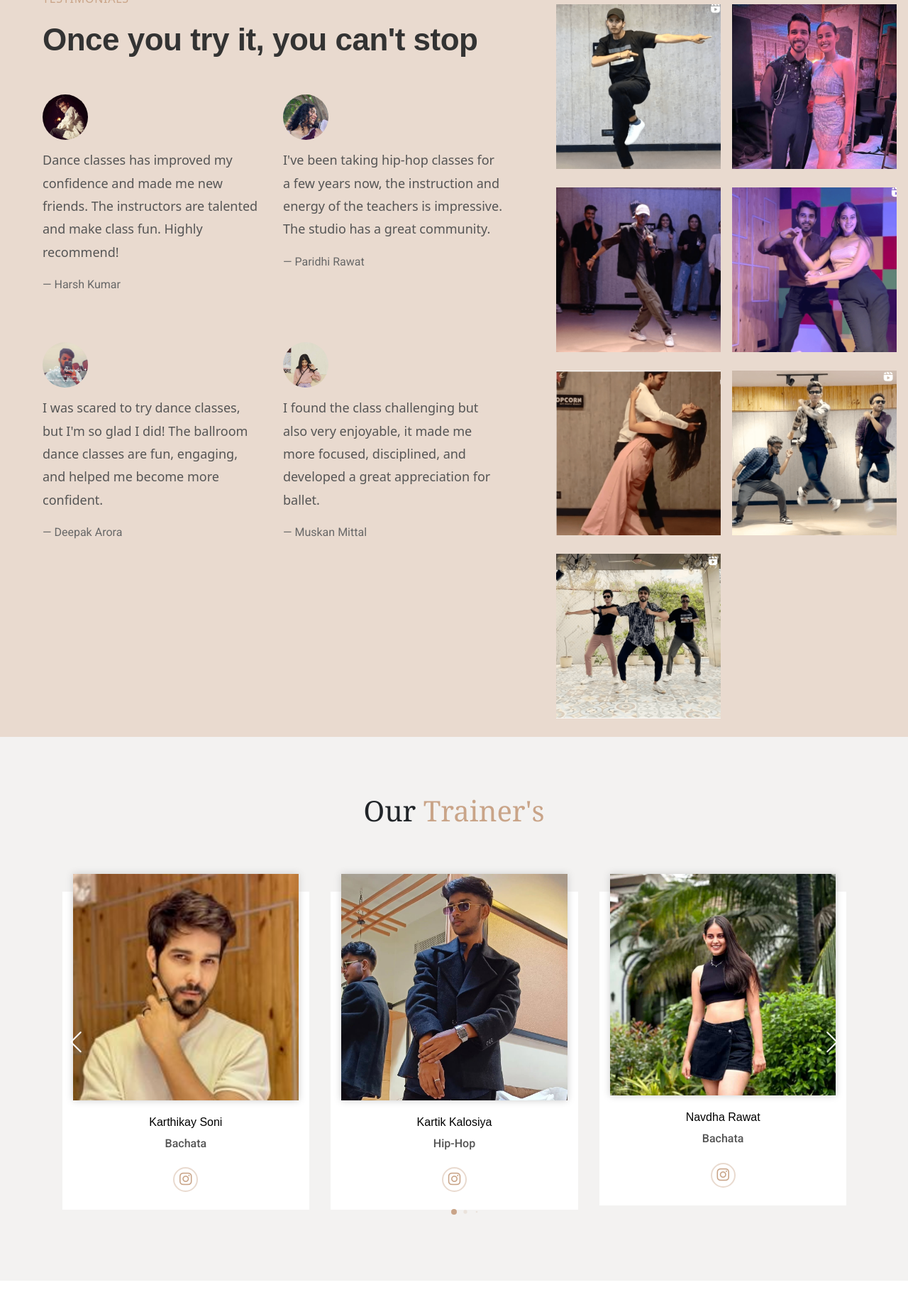
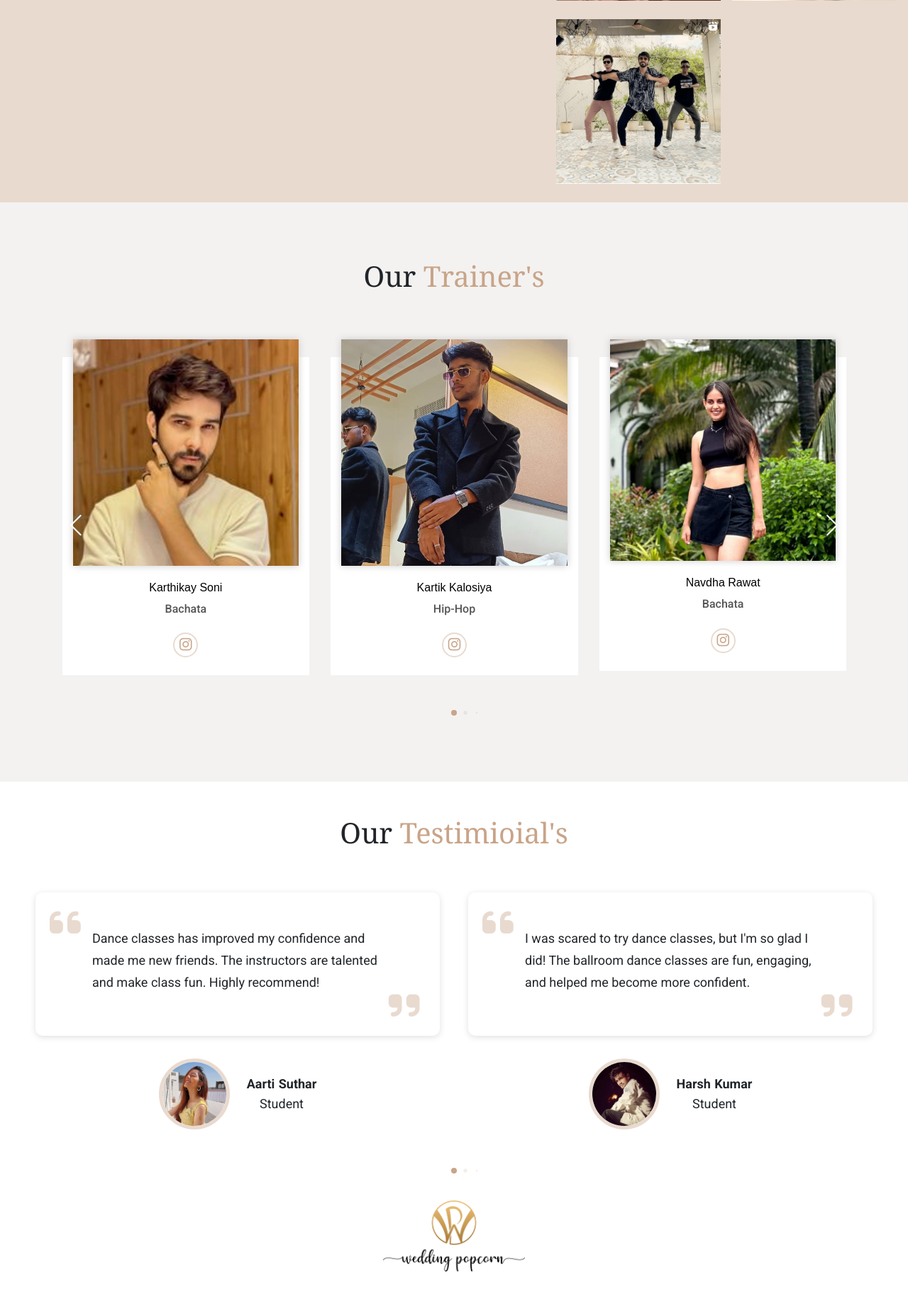
Before and after one commit to Harsh7880/Studio-Popcorn, a PHP site: page / in a window 1280 px wide. Shown: the part 3446-5280 px from the top of the page at 71% size. Run offline with PHP 8.4, Linux system fonts and the light colour scheme.

Commit message:
testimonial section Added

```diff
--- a/css/general.css
+++ b/css/general.css
@@ -118,6 +118,9 @@ SPACING SYSTEM (px)
   margin-bottom: 4.8rem !important;
 }
 
+.margin-top-md {
+  margin-top: 4.8rem !important;
+}
 strong {
   font-weight: 500;
 }
--- a/css/responsive.css
+++ b/css/responsive.css
@@ -209,7 +209,31 @@
     .people-section .people-item {
       padding: 3.5rem 2rem;
   }
+  .testimonials-section iframe {
+    border-radius: 10px;
+    width: 36rem;
+    height: 24rem;
+    margin-left: 2rem;
+}
+.swiper-client-msg p::before {
+  left: 2rem;
+  font-size: 3rem;
+}
 
+.swiper-client-msg p::after {
+  right: 5%;
+  font-size: 3rem;
+}
+.swiper-client-msg {
+  padding: 4rem 6rem;
+  box-shadow: rgba(99, 99, 99, 0.2) 0px 2px 8px 0px;
+}
+.section-testimonial .swiper-wrapper{
+  padding: 1rem;
+}
+.section-testimonial .swiper-slide{
+padding: 2rem;
+}
 }
 
 /**********************************/
--- a/css/style.css
+++ b/css/style.css
@@ -510,7 +510,7 @@ border: 1px solid #c9a488 !important;
 }
 
 /**********************************/
-/* TESTIMONIALS SECTION */
+/* SOCIAL EVENTS AND SECTION */
 /**********************************/
 
 .testimonials-section {
@@ -519,6 +519,12 @@ border: 1px solid #c9a488 !important;
   grid-template-columns: 55fr 45fr;
   justify-content: center;
   align-items: center;
+}
+.testimonials-section iframe {
+  border-radius: 10px;
+  width: 60rem;
+  height: 37rem;
+  margin-left: 3rem;
 }
 
 .testimonials-container {
@@ -647,6 +653,112 @@ border: 1px solid #c9a488 !important;
 .people-section .people-item-inner .social-links a:hover i {
   color: #f3f2f1;
 }
+
+/**********************************/
+/*  Testimonial SECTION */
+/**********************************/
+
+.swiper-slide {
+  text-align: center;
+  font-size: 1.8rem;
+  flex-direction: column;
+  display: -webkit-box;
+  display: -ms-flexbox;
+  display: -webkit-flex;
+  display: flex;
+  -webkit-box-pack: center;
+  -ms-flex-pack: center;
+  -webkit-justify-content: center;
+  justify-content: center;
+  -webkit-box-align: center;
+  -ms-flex-align: center;
+  -webkit-align-items: center;
+  align-items: center;
+  margin-bottom: 5rem;
+}
+
+.swiper-client-msg {
+  padding: 5rem 8rem;
+  background-color: var(--third);
+  border-radius: 10px;
+  text-align: left;
+  box-shadow: rgba(99, 99, 99, 0.2) 0px 2px 8px 0px;
+  position: relative;
+}
+.section-testimonial .swiper-slide{
+ padding: 1rem;
+}
+.swiper-client-msg::before {
+  content: "";
+  position: absolute;
+  bottom: -10rem;
+  left: 50%;
+  transform: translateX(-50%);
+  border: 5rem solid var(--third);
+  border-color: transparent;
+  border-top-color: var(--third);
+}
+
+.swiper-client-msg p::before {
+  content: "\f10d";
+  display: inline-block;
+  position: absolute;
+  top: 0;
+  left: 2rem;
+  font-size: 5rem;
+  font-family: "Font Awesome 6 Free";
+  font-weight: 900;
+  color: #e9dacf;
+}
+
+.swiper-client-msg p::after {
+  content: "\f10e";
+  position: absolute;
+  bottom: 0%;
+  right: 5%;
+  font-size: 5rem;
+  font-family: "Font Awesome 6 Free";
+  font-weight: 900;
+  color: #e9dacf;
+}
+
+.swiper-slide img {
+  display: block;
+  width: 100%;
+  height: 100%;
+  object-fit: cover;
+}
+
+.swiper-client-data {
+  display: flex;
+  align-items: center;
+  justify-items: start;
+  justify-content: center;
+  gap: 2.4rem;
+  margin-top: 3.2rem;
+}
+.swiper-client-data p{
+    color: var(--para);
+    line-height: 1.8rem;
+    font-size: 1.8rem;
+    word-spacing: 0.1rem;
+}
+.swiper-client-data figure{
+  display: inline-block;
+}
+.swiper-client-data img {
+  max-width: 10rem;
+  height: 10rem;
+  border-radius: 50%;
+  border: 0.5rem solid #e9dacf;
+}
+
+.swiper-client-data p:first-child {
+  font-weight: bold;
+  color: var(--heading);
+}
+
+
 
 /**********************************/
 /* WEDDING POPCORN SECTION */
--- a/index.html
+++ b/index.html
@@ -129,168 +129,9 @@
   </section>
   <!-- About Section End's -->
 
-<!-- Events Section Start's -->
-<section class="event-section">
-  <div class="container event py-5">
-      <div class="text-center wow bounceInUp" data-wow-delay="0.1s">
-        <small class="d-inline-block fw-bold text-dark text-uppercase bg-light rounded-pill px-4 py-1 mb-5">Latest
-          Events</small>
-        <h1 class="mb-5">Our Social & Professional Events Gallery</h1>
-      </div>
-      <div class="tab-class text-center">
-        <ul class="nav nav-pills d-inline-flex justify-content-center mb-5 wow bounceInUp" data-wow-delay="0.1s">
-          <li class="nav-item p-2">
-            <a class="d-flex mx-2 py-2 bg-light rounded-pill active" data-bs-toggle="pill" href="#tab-1">
-              <span class="text-dark">All Events</span>
-            </a>
-          </li>
-          <li class="nav-item p-2">
-            <a class="d-flex py-2 mx-2 border border-primary bg-light rounded-pill" data-bs-toggle="pill" href="#tab-2">
-              <span class="text-dark">Wedding</span>
-            </a>
-          </li>
-          <li class="nav-item p-2">
-            <a class="d-flex mx-2 py-2 border border-primary bg-light rounded-pill" data-bs-toggle="pill" href="#tab-3">
-              <span class="text-dark">Bachata</span>
-            </a>
-          </li>
-          <li class="nav-item p-2">
-            <a class="d-flex mx-2 py-2 border border-primary bg-light rounded-pill" data-bs-toggle="pill" href="#tab-4">
-              <span class="text-dark">Workshops</span>
-            </a>
-          </li>
-        </ul>
-        <div class="tab-content">
-          <div id="tab-1" class="tab-pane fade show p-0 active">
-            <div class="row g-4">
-              <div class="col-lg-12">
-                <div class="row g-4">
-                  <div class="col-md-6 col-lg-4 py-4 px-3 wow animate__animated animate__zoomIn" data-wow-delay="0.1s">
-                    <iframe src="https://www.youtube.com/embed/7v8gap6Z9Ig?si=qkvOPVhuydbsoUeo"
-                      title="YouTube video player"
-                      allow="accelerometer; autoplay; clipboard-write; encrypted-media; gyroscope; picture-in-picture; web-share"
-                      allowfullscreen></iframe>
-                  </div>
-
-                  <div class="col-md-6 col-lg-4 py-4 px-3 wow animate__animated animate__zoomIn" data-wow-delay="0.3s">
-                    <iframe src="https://www.youtube.com/embed/cJHIJ6EHaTI?si=7oWGjYPej7vUc_Ze"
-                      title="YouTube video player"
-                      allow="accelerometer; autoplay; clipboard-write; encrypted-media; gyroscope; picture-in-picture; web-share"
-                      allowfullscreen></iframe>
-                  </div>
-
-                  <div class="col-md-6 col-lg-4 py-4 px-3 wow animate__animated animate__zoomIn" data-wow-delay="0.5s">
-                    <iframe src="https://www.youtube.com/embed/aq4yYrtycBU?si=nF6d5eOjQIzDtzcP"
-                      title="YouTube video player"
-                      allow="accelerometer; autoplay; clipboard-write; encrypted-media; gyroscope; picture-in-picture; web-share"
-                      allowfullscreen></iframe>
-                  </div>
-
-                  <div class="col-md-6 col-lg-4 py-4 px-3 wow animate__animated animate__zoomIn" data-wow-delay="0.7s">
-                    <iframe src="https://www.youtube.com/embed/YrsbAQcaf3o?si=fJaJgyqbNcVTbrLO"
-                      title="YouTube video player"
-                      allow="accelerometer; autoplay; clipboard-write; encrypted-media; gyroscope; picture-in-picture; web-share"
-                      allowfullscreen></iframe>
-                  </div>
-
-                  <div class="col-md-6 col-lg-4 py-4 px-3 wow animate__animated animate__zoomIn" data-wow-delay="0.1s">
-                    <iframe src="https://www.youtube.com/embed/QBGQ7OAkNfw?si=AgxSSHEf6uIARigd"
-                      title="YouTube video player"
-                      allow="accelerometer; autoplay; clipboard-write; encrypted-media; gyroscope; picture-in-picture; web-share"
-                      allowfullscreen></iframe>
-                  </div>
-
-                  <div class="col-md-6 col-lg-4  py-4 px-3 wow animate__animated animate__zoomIn" data-wow-delay="0.3s">
-                    <iframe src="https://www.youtube.com/embed/ncreTPwlfaw?si=83oX95D4Lk0fqnU7"
-                      title="YouTube video player"
-                      allow="accelerometer; autoplay; clipboard-write; encrypted-media; gyroscope; picture-in-picture; web-share"
-                      allowfullscreen></iframe>
-                  </div>
-                </div>
-
-              </div>
-            </div>
-          </div>
-          <div id="tab-2" class="tab-pane fade show p-0">
-            <div class="row g-4">
-              <div class="col-lg-12">
-                <div class="row g-4">
-                  <div class="col-md-6 col-lg-4 py-4">
-                    <iframe src="https://www.youtube.com/embed/vo8nIlLp_Lw?si=nKEEJ84mwUYtQxAR"
-                      title="YouTube video player"
-                      allow="accelerometer; autoplay; clipboard-write; encrypted-media; gyroscope; picture-in-picture; web-share"
-                      allowfullscreen></iframe>
-                  </div>
-                  <div class="col-md-6 col-lg-4 py-4">
-                    <iframe src="https://www.youtube.com/embed/YTzCQrLIClo?si=VFBrdFDJ0zRoD-iU"
-                      title="YouTube video player"
-                      allow="accelerometer; autoplay; clipboard-write; encrypted-media; gyroscope; picture-in-picture; web-share"
-                      allowfullscreen></iframe>
-                  </div>
-                  <div class="col-md-6 col-lg-4 py-4">
-                    <iframe src="https://www.youtube.com/embed/kGNzdP4Hv3Q?si=nIMHpXNHF0reC61D"
-                      title="YouTube video player"
-                      allow="accelerometer; autoplay; clipboard-write; encrypted-media; gyroscope; picture-in-picture; web-share"
-                      allowfullscreen></iframe>
-                  </div>
-                </div>
-              </div>
-            </div>
-          </div>
-          <div id="tab-3" class="tab-pane fade show p-0">
-            <div class="row g-4">
-              <div class="col-lg-12">
-                <div class="row g-4">
-                  <div class="col-md-6 col-lg-4 py-4 px-3">
-                    <iframe src="https://www.youtube.com/embed/kx3uqAOmCEM?si=imz2VXT_i5nDiUB0"
-                      title="YouTube video player"
-                      allow="accelerometer; autoplay; clipboard-write; encrypted-media; gyroscope; picture-in-picture; web-share"
-                      allowfullscreen></iframe>
-                  </div>
-                  <div class="col-md-6 col-lg-4 py-4 px-3">
-                    <iframe src="https://www.youtube.com/embed/KeAm6d5ErWg?si=27hZzidU-e693_pL"
-                      title="YouTube video player"
-                      allow="accelerometer; autoplay; clipboard-write; encrypted-media; gyroscope; picture-in-picture; web-share"
-                      allowfullscreen></iframe>
-                  </div>
-                  <div class="col-md-6 col-lg-4 py-4 px-3">
-                    <iframe src="https://www.youtube.com/embed/EcX0uDse6fM?si=2xf8VJjuV7b59vFS"
-                      title="YouTube video player"
-                      allow="accelerometer; autoplay; clipboard-write; encrypted-media; gyroscope; picture-in-picture; web-share"
-                      allowfullscreen></iframe>
-                  </div>
-                </div>
-              </div>
-            </div>
-
-          </div>
-          <div id="tab-4" class="tab-pane fade show p-0">
-            <div class="row g-4">
-              <div class="col-lg-12">
-                <div class="row g-4">
-                  <div class="col-md-6 col-lg-4 py-4 px-3">
-                    <iframe src="https://www.youtube.com/embed/vbyp6cUKqzA?si=ZWDxzboeLQrvI2cJ"
-                      title="YouTube video player"
-                      allow="accelerometer; autoplay; clipboard-write; encrypted-media; gyroscope; picture-in-picture; web-share"
-                      allowfullscreen></iframe>
-                  </div>
-                  <div class="col-md-6 col-lg-4 py-4 px-3">
-                    <iframe src="https://www.youtube.com/embed/LUNXuSURJJg?si=LdXpc12aAoT513ZD"
-                      title="YouTube video player"
-                      allow="accelerometer; autoplay; clipboard-write; encrypted-media; gyroscope; picture-in-picture; web-share"
-                      allowfullscreen></iframe>
-                  </div>
-                </div>
-              </div>
-            </div>
-          </div>
-    </div>
-</section>
-<!-- Events Section End's -->
-
   <!-- Clasess Section Start's -->
   <section class="classes-section" id="classes" data-scroll-index="2">
-    <div class="section-header">
+    <div class="section-header margin-top-md">
       <h2 class="section-title text-center wow animate__animated animate__fadeInDownBig">
         <span class="text-primary">Join</span> Our Classes
       </h2>
@@ -389,49 +230,15 @@
   </section>
   <!-- Clasess Section End's -->
 
-  <!-- Testimioial Section Start's -->
+  <!-- Socail Events and gallery Section Start's -->
   <section class="testimonials-section" id="testimonials" data-scroll-index="3">
     <div class="testimonials-container">
       <span class="subheading">Testimonials</span>
       <h2 class="heading-secondary">Once you try it, you can't stop</h2>
-      <div class="testimonials-box ">
-        <figure class="testimonial wow animate__animated animate__slideInRight">
-          <img src="img/students/student-5.jpg" alt="Photo of a student Harsh Kumar" class="testimonial-img" />
-          <blockquote class="testimonial-text">
-            Dance classes has improved my confidence and made me new
-            friends. The instructors are talented and make class fun. Highly
-            recommend!
-          </blockquote>
-          <p class="testimonial-name">&mdash; Harsh Kumar</p>
-        </figure>
-        <figure class="testimonial wow animate__animated animate__slideInLeft">
-          <img src="img/students/student-4.jpg" alt="Photo of a student Paridhi Rawat" class="testimonial-img" />
-          <blockquote class="testimonial-text">
-            I've been taking hip-hop classes for a few years now, the
-            instruction and energy of the teachers is impressive. The studio
-            has a great community.
-          </blockquote>
-          <p class="testimonial-name">&mdash; Paridhi Rawat</p>
-        </figure>
-        <figure class="testimonial wow animate__animated animate__slideInRight">
-          <img src="img/students/student-3.jpg" alt="Photo of a student Deepak Arora" class="testimonial-img" />
-          <blockquote class="testimonial-text">
-            I was scared to try dance classes, but I'm so glad I did! The
-            ballroom dance classes are fun, engaging, and helped me become
-            more confident.
-          </blockquote>
-          <p class="testimonial-name">&mdash; Deepak Arora</p>
-        </figure>
-        <figure class="testimonial wow animate__animated animate__slideInLeft">
-          <img src="img/students/student-2.jpg" alt="Photo of a student Muskan Mittal" class="testimonial-img" />
-          <blockquote class="testimonial-text">
-            I found the class challenging but also very enjoyable, it made
-            me more focused, disciplined, and developed a great appreciation
-            for ballet.
-          </blockquote>
-          <p class="testimonial-name">&mdash; Muskan Mittal</p>
-        </figure>
-      </div>
+      <iframe src="https://www.youtube.com/embed/vbyp6cUKqzA?si=ZWDxzboeLQrvI2cJ"
+      title="YouTube video player"
+      allow="accelerometer; autoplay; clipboard-write; encrypted-media; gyroscope; picture-in-picture; web-share"
+      allowfullscreen></iframe>
     </div>
     <div class="gallery">
       <figure class="gallery-img wow animate__animated animate__zoomIn">
@@ -472,7 +279,7 @@
       </figure>
     </div>
   </section>
-  <!-- Testimioial Section Ends's -->
+  <!-- Socail Events and gallery Section End's -->
 
 
   <!--- Trainer's  Section Start's  -->
@@ -545,7 +352,7 @@
           <!--- trainer item ends -->
 
         </div>
-        <div class="swiper-button-next "></div>
+        <div class="swiper-button-next"></div>
         <div class="swiper-button-prev"></div>
         <div class="swiper-pagination"></div>
       </div>
@@ -553,6 +360,166 @@
   </section>
   <!--- Trainer's  Section End's  -->
 
+  <!--- Testimonial's  Section Start's  -->
+  <section class="section section-testimonial">
+
+    <div class="section-header margin-top-md">
+      <h2 class="section-title text-center wow animate__animated animate__fadeInDownBig">
+        Our <span class="text-primary">Testimioial's</span>
+      </h2>
+    </div>
+  <!-- Slider main container -->
+  <!-- Swiper -->
+  <div class="swiper mySwiper3 container">
+    <div class="swiper-wrapper">
+      <div class="swiper-slide">
+
+        <div class="swiper-client-msg">
+          <p>Dance classes has improved my confidence and made me new
+            friends. The instructors are talented and make class fun. Highly
+            recommend!</p>
+        </div>
+        <div class="swiper-client-data">
+          <figure>
+            <img loading="lazy" src="img/students/student-1.jpeg" alt="">
+          </figure>
+          <div class="client-data-details">
+            <p>Aarti Suthar</p>
+            <p>Student</p>
+          </div>
+        </div>
+      </div>
+      <!-- slide end  -->
+      <div class="swiper-slide">
+
+        <div class="swiper-client-msg">
+          <p>I was scared to try dance classes, but I'm so glad I did! The
+            ballroom dance classes are fun, engaging, and helped me become
+            more confident.</p>
+        </div>
+        <div class="swiper-client-data">
+          <figure>
+            <img src="img/students/student-5.jpg" alt="">
+          </figure>
+          <div class="client-data-details">
+            <p>Harsh Kumar</p>
+            <p>Student</p>
+          </div>
+        </div>
+      </div>
+      <!-- slide end  -->
+      <div class="swiper-slide">
+
+        <div class="swiper-client-msg">
+          <p> I've been taking hip-hop classes for a few years now, the
+            instruction and energy of the teachers is impressive. The studio
+            has a great community.</p>
+        </div>
+        <div class="swiper-client-data">
+          <figure>
+            <img loading="lazy" src="img/students/student-2.jpg" alt="">
+          </figure>
+          <div class="client-data-details">
+            <p>Muskan Mittal</p>
+            <p>Student</p>
+          </div>
+        </div>
+      </div>
+      <!-- slide end  -->
+      <div class="swiper-slide">
+
+        <div class="swiper-client-msg">
+          <p>At first, I was nervous about joining the dance class, but now I'm really happy I did! The classes are exciting, energetic.</p>
+        </div>
+        <div class="swiper-client-data">
+          <figure>
+            <img src="img/students/student-6.jpg" alt="">
+          </figure>
+          <div class="client-data-details">
+            <p>Vikash Kumar</p>
+            <p>Student</p>
+          </div>
+        </div>
+      </div>
+      <!-- slide end  -->
+      <div class="swiper-slide">
+
+        <div class="swiper-client-msg">
+          <p>I was scared to try dance classes, but I'm so glad I did! The
+            ballroom dance classes are fun, engaging, and helped me become
+            more confident.</p>
+        </div>
+        <div class="swiper-client-data">
+          <figure>
+            <img loading="lazy" src="img/students/student-3.jpg" alt="">
+          </figure>
+          <div class="client-data-details">
+            <p>Deepak Arora</p>
+            <p>Student</p>
+          </div>
+        </div>
+      </div>
+      <!-- slide end  -->
+      <div class="swiper-slide">
+
+        <div class="swiper-client-msg">
+          <p>I found the class challenging but also very enjoyable, it made
+            me more focused, disciplined, and developed a great appreciation
+            for ballet.</p>
+        </div>
+        <div class="swiper-client-data">
+          <figure>
+            <img loading="lazy" src="img/students/student-4.jpg" alt="">
+          </figure>
+          <div class="client-data-details">
+            <p>Paridhi Rawat</p>
+            <p>Students</p>
+          </div>
+        </div>
+      </div>
+      <!-- slide end  -->
+      <div class="swiper-slide">
+
+        <div class="swiper-client-msg">
+          <p>I was scared to try dance classes, but I'm so glad I did! The
+            ballroom dance classes are fun, engaging, and helped me become
+            more confident.</p>
+        </div>
+        <div class="swiper-client-data">
+          <figure>
+            <img src="img/students/student-5.jpg" alt="">
+          </figure>
+          <div class="client-data-details">
+            <p>Harsh Kumar</p>
+            <p>Student</p>
+          </div>
+        </div>
+      </div>
+      <!-- slide end  -->
+      <div class="swiper-slide">
+
+        <div class="swiper-client-msg">
+          <p>I was scared to try dance classes, but I'm so glad I did! The
+            ballroom dance classes are fun, engaging, and helped me become
+            more confident.</p>
+        </div>
+        <div class="swiper-client-data">
+          <figure>
+            <img src="img/students/student-6.jpg" alt="">
+          </figure>
+          <div class="client-data-details">
+            <p>Vikash Kumar</p>
+            <p>Student</p>
+          </div>
+        </div>
+      </div>
+
+    </div>
+    <div class="swiper-pagination"></div>
+  </div>
+  </div>
+  </section>
+  <!--- Testimonial's  Section End's  -->
 
   <!---  Gallery Section Starts -->
   <section class="gallery-section" data-scroll-index="5">
```
Also changed, not shown: js/main.js (+35 -0 lines). Lines whose indentation alone changed are shown as unchanged.
